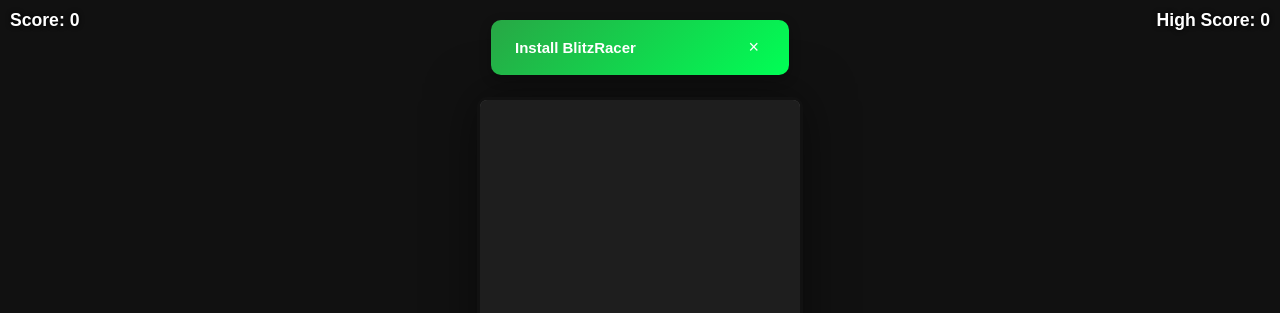
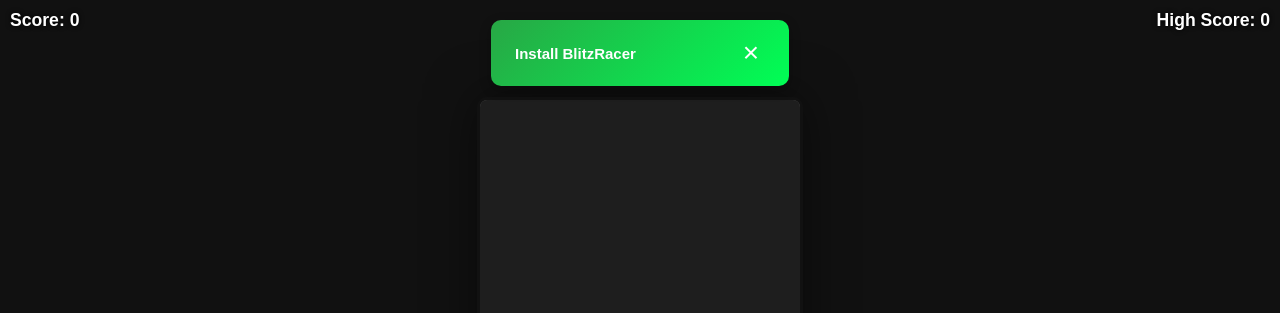
Before and after one commit to blitzracer/Cargame, a plain HTML site: page index.html in a window 1280 px wide. Shown: the top 313 px of the page. Drawn offline with nearby package versions, Linux system fonts and the light colour scheme; no server answers.

Commit message:
ins style.css

```diff
--- a/style.css
+++ b/style.css
@@ -304,13 +304,14 @@ body {
   text-decoration: none;
   animation: slideDown 0.6s forwards, pulseBg 1.2s infinite alternate;
   z-index: 9999;
+  touch-action: pan-x;
 }
 
 .install-popup button {
   background: none;
   border: none;
   color: #fff;
-  font-size: 18px;
+  font-size: 28px; /* increased size */
   cursor: pointer;
   margin-left: 12px;
 }
```
